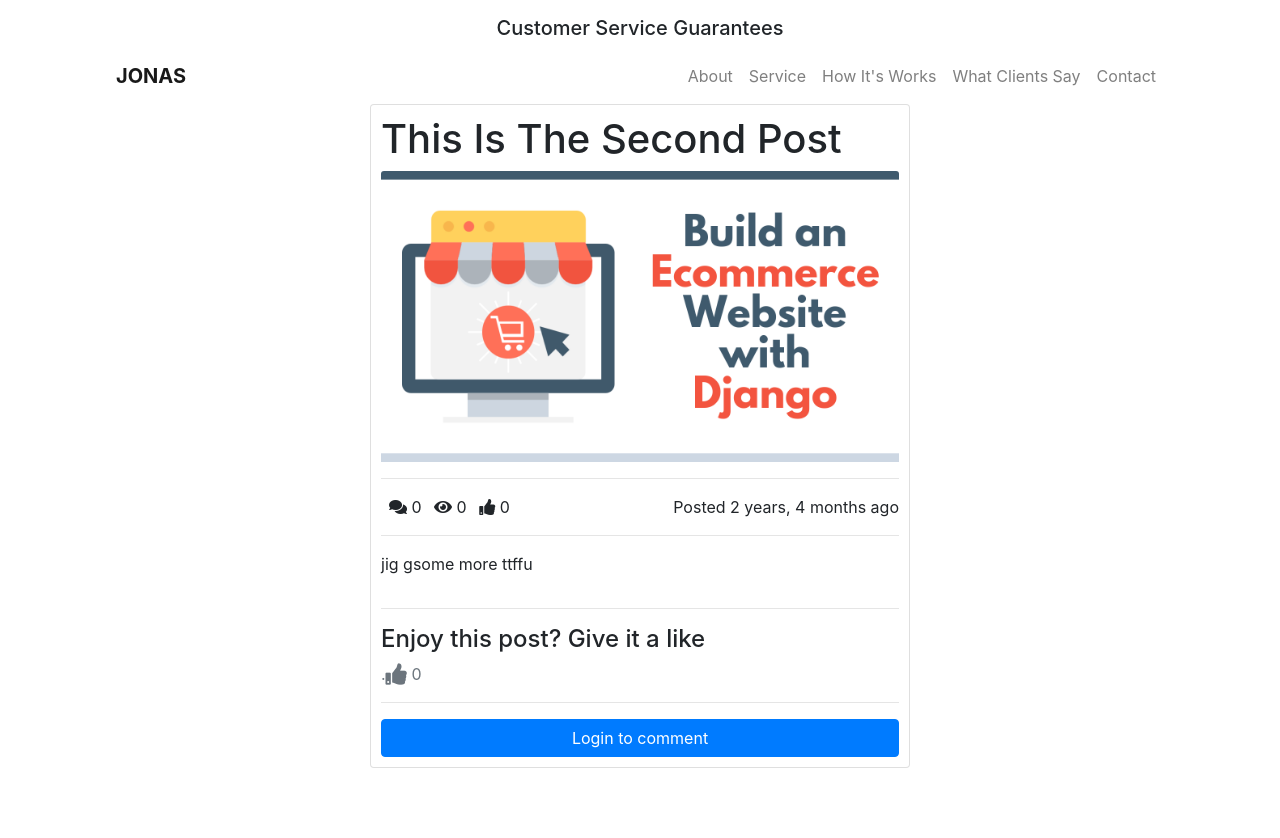
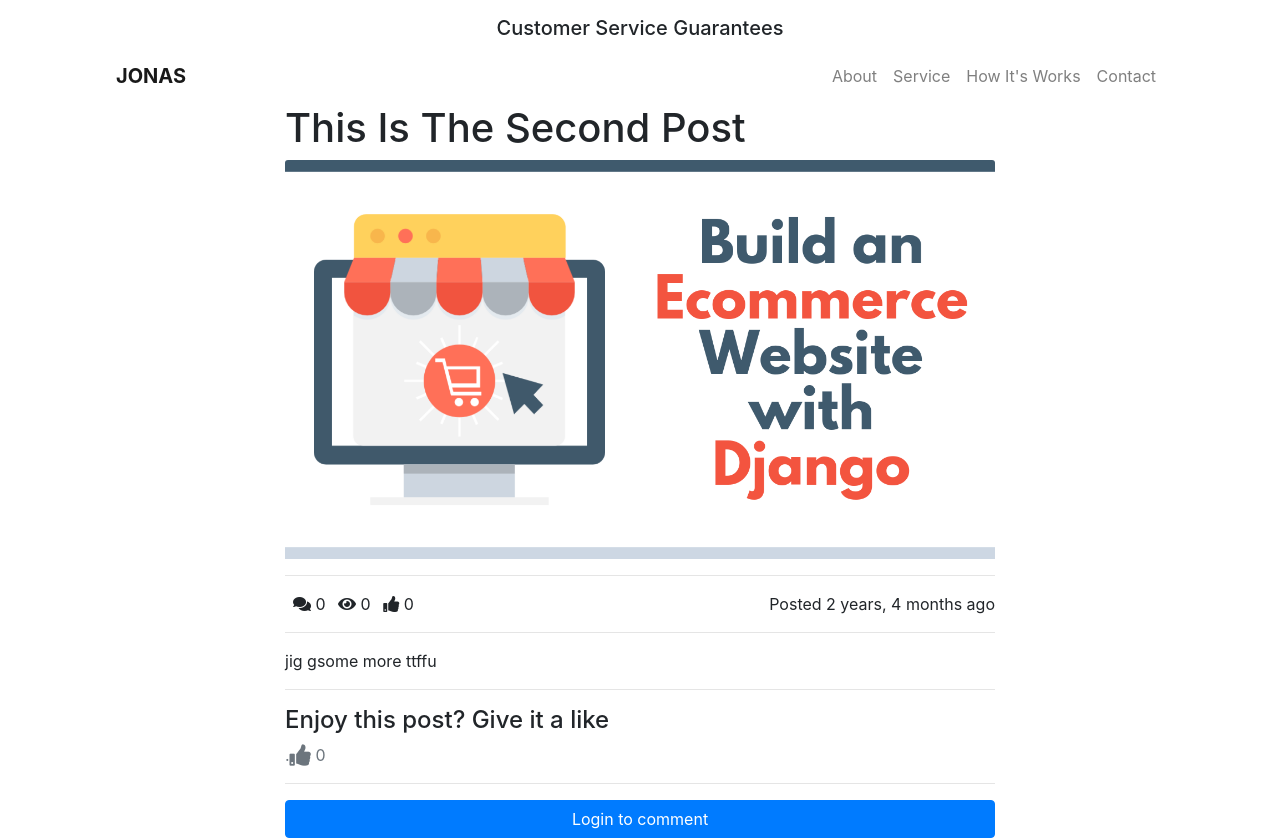
Before and after one commit to Mambodiev/blog, a Django app: a page that uses templates/navbar.html in a window 1280 px wide. Before the commit the page ends 768 px from the top, so only its background shows below. Run offline with Django 3.2, Linux system fonts and the light colour scheme; data comes from the database, SQL or seed files in the repository; some libraries are stand-ins or nearby versions.

Commit message:
first commit

```diff
--- a/templates/navbar.html
+++ b/templates/navbar.html
@@ -11,9 +11,6 @@
         <a class="nav-link" href="#hiw">How it's Works</a>
         </li>
         <li class="nav-item">
-        <a class="nav-link" href="#wcs">What Clients Say</a>
-        </li>
-        <li class="nav-item">
         <a class="nav-link" href="#">Contact</a>
         </li>
     </ul>
--- a/templates/posts/post_detail.html
+++ b/templates/posts/post_detail.html
@@ -2,9 +2,9 @@
 {% load crispy_forms_tags %}
 
 {% block content %}
-    <div class='row'>
-    <div class='col-6 offset-3'>
-    <div class='card' style='padding: 10px;'>
+    <div class="container">
+        <div class="row justify-content-center">
+            <div class="col-lg-8">
                 <h1>{{ object.title|title }}</h1>
                 <img src="{{ object.thumbnail.url }}" class="card-img-top" alt="...">
                 <hr />
```
Also changed, not shown: blog/settings.py (+9 -3 lines), media_root/02.jpg (added), 1 other file. Lines whose indentation alone changed are shown as unchanged.
